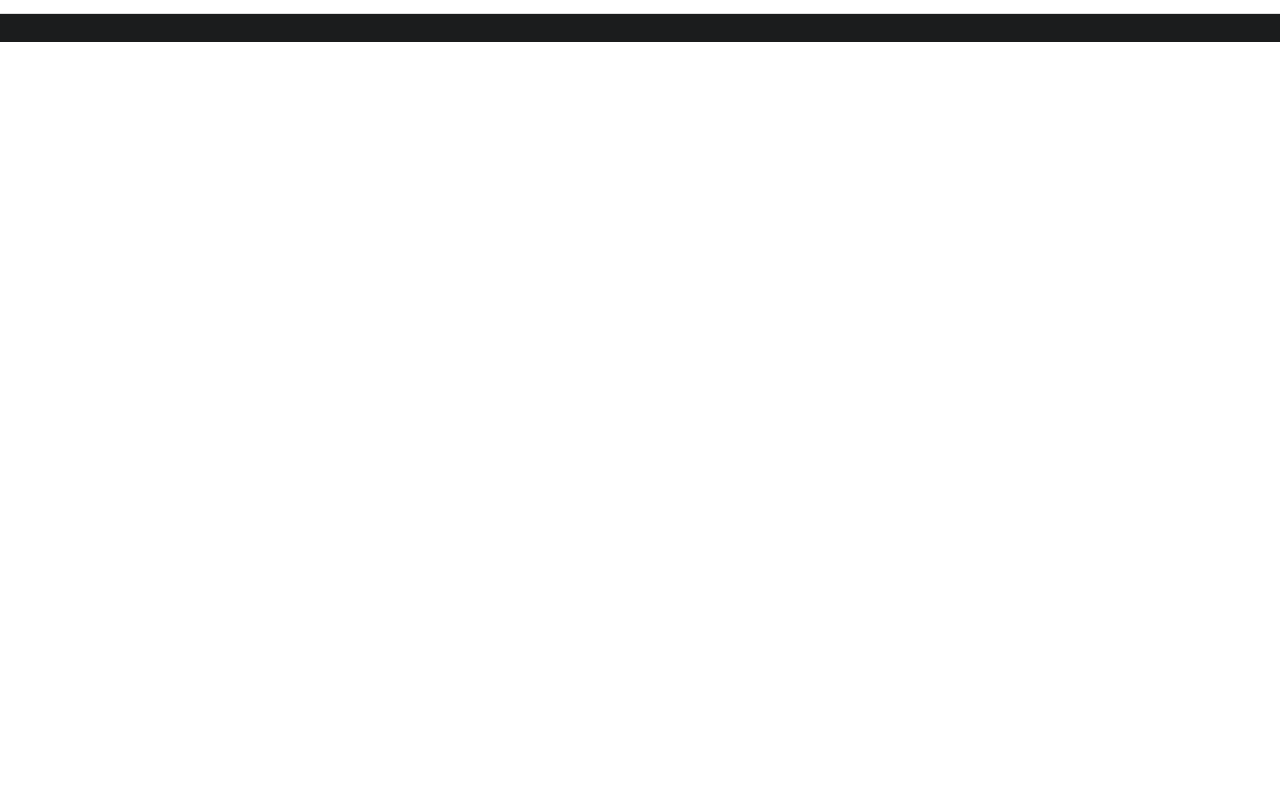
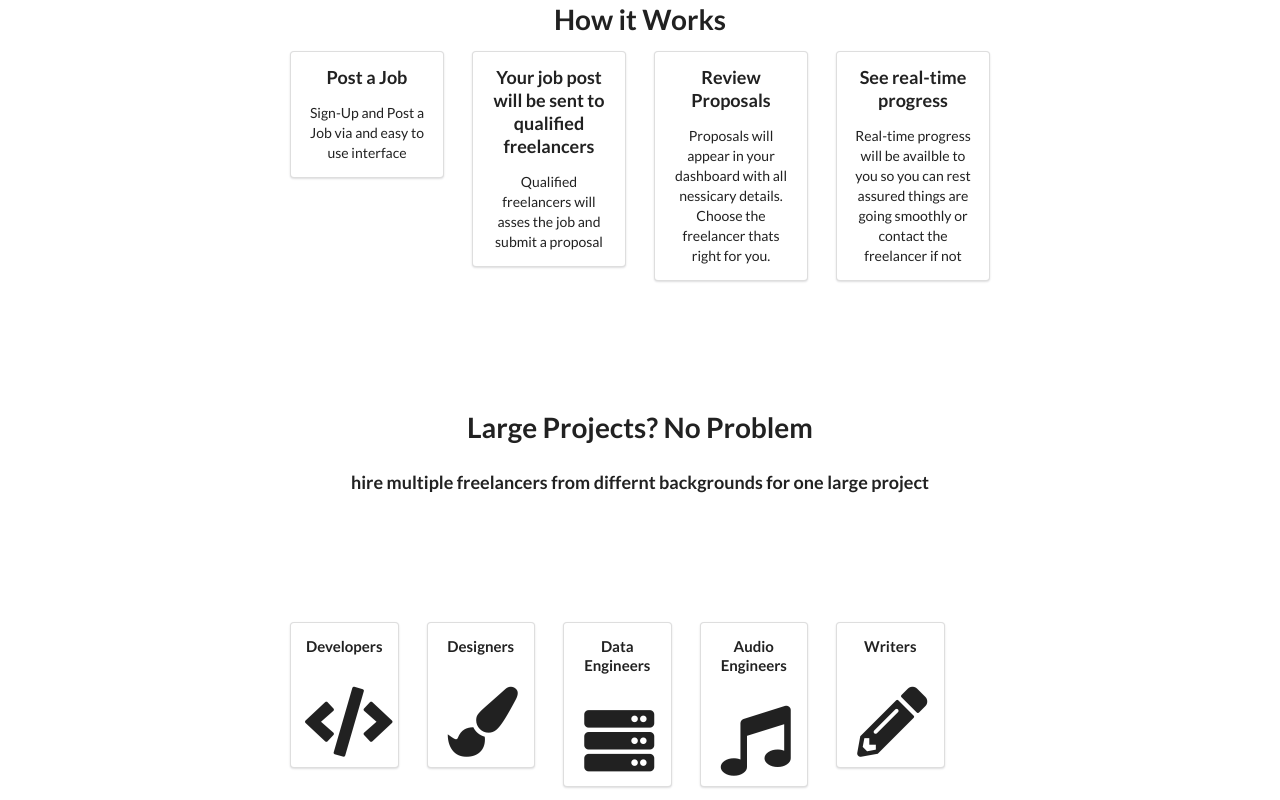
Before and after one commit to bexxpants/dover, a Vue app: page / in a window 1280 px wide. Shown: the part 500-1300 px from the top of the page. Before the commit the page ends 800 px from the top, so only its background shows below. Built offline with nearby package versions, Linux system fonts and the light colour scheme; what semantic-ui-vue would draw is missing.

Commit message:
search bar in header more info on home page

```diff
--- a/src/components/Header.vue
+++ b/src/components/Header.vue
@@ -1,6 +1,10 @@
 <template>
   <div class="ui secondary menu">
     <router-link to="/" class="header item">dover</router-link>
+    <div class="ui icon input">
+      <input type="text" placeholder="Search...">
+      <i class="search icon"></i>
+    </div>
     <div class="right menu">
       <router-link to="signup" class="ui button primary">Sign up</router-link>
       <router-link to="login" tag ="button" class="ui button">Login</router-link>
--- a/src/components/Home.vue
+++ b/src/components/Home.vue
@@ -6,7 +6,80 @@
       <button class="ui huge primary button">Create a project</button>
       <button class="ui huge secondary button">Work as a freelancer</button>
     </div>
+
+    <section class="ui text container">
+      <h1>How it Works</h1>
+      <div class="ui grid">
+        <div class="four wide column">
+          <div class="ui center segment">
+            <h3>Post a Job</h3>
+            <p>Sign-Up and Post a Job via and easy to use interface</p>
           </div>
+        </div>
+        <div class="four wide column">
+          <div class="ui center segment">
+            <h3>Your job post will be sent to qualified freelancers</h3>
+            <p>Qualified freelancers will asses the job and submit a proposal</p>
+          </div>
+        </div>
+        <div class="four wide column">
+          <div class="ui center segment">
+            <h3>Review Proposals</h3>
+            <p>Proposals will appear in your dashboard with all nessicary details.  Choose the freelancer thats right for you.</p>
+          </div>
+        </div>
+        <div class="four wide column">
+          <div class="ui center segment">
+            <h3>See real-time progress</h3>
+            <p>Real-time progress will be availble to you so you can rest assured things are going smoothly or contact the freelancer if not</p>
+          </div>
+        </div>
+      </div>
+  </section>
+
+  <section class="ui text container">
+    <h1>Large Projects? No Problem</h1>
+    <h3>hire multiple freelancers from differnt backgrounds for one large project</h3>
+  </section>
+  <section class="ui text container">
+    <div class="ui grid">
+      <div class="three wide column">
+        <div class="ui center segment">
+          <h4>Developers</h4>
+          <i class="code icon"></i>
+        </div>
+      </div>
+      <div class="three wide column">
+        <div class="ui center segment">
+          <h4>Designers</h4>
+          <i class="paint brush icon"></i>
+        </div>
+      </div>
+      <div class="three wide column">
+        <div class="ui center segment">
+          <h4>Data Engineers</h4>
+          <i class="server icon"></i>
+        </div>
+      </div>
+      <div class="three wide column">
+        <div class="ui center segment">
+          <h4>Audio Engineers</h4>
+          <i class="music icon"></i>
+        </div>
+      </div>
+      <div class="three wide column">
+        <div class="ui center segment">
+          <h4>Writers</h4>
+          <i class="write icon"></i>
+        </div>
+      </div>
+    </div>
+  </section>
+</div>
+
+
+
+
 </template>
 
 <script>
@@ -19,7 +92,11 @@ export default {
   .ui.header {
     margin-top: 5em;
   }
+
   .ui.text.container {
     margin-bottom: 8em;
   }
+  i.icon{
+    font-size: 5em;
+  }
 </style>
```
Lines whose indentation alone changed are shown as unchanged.
